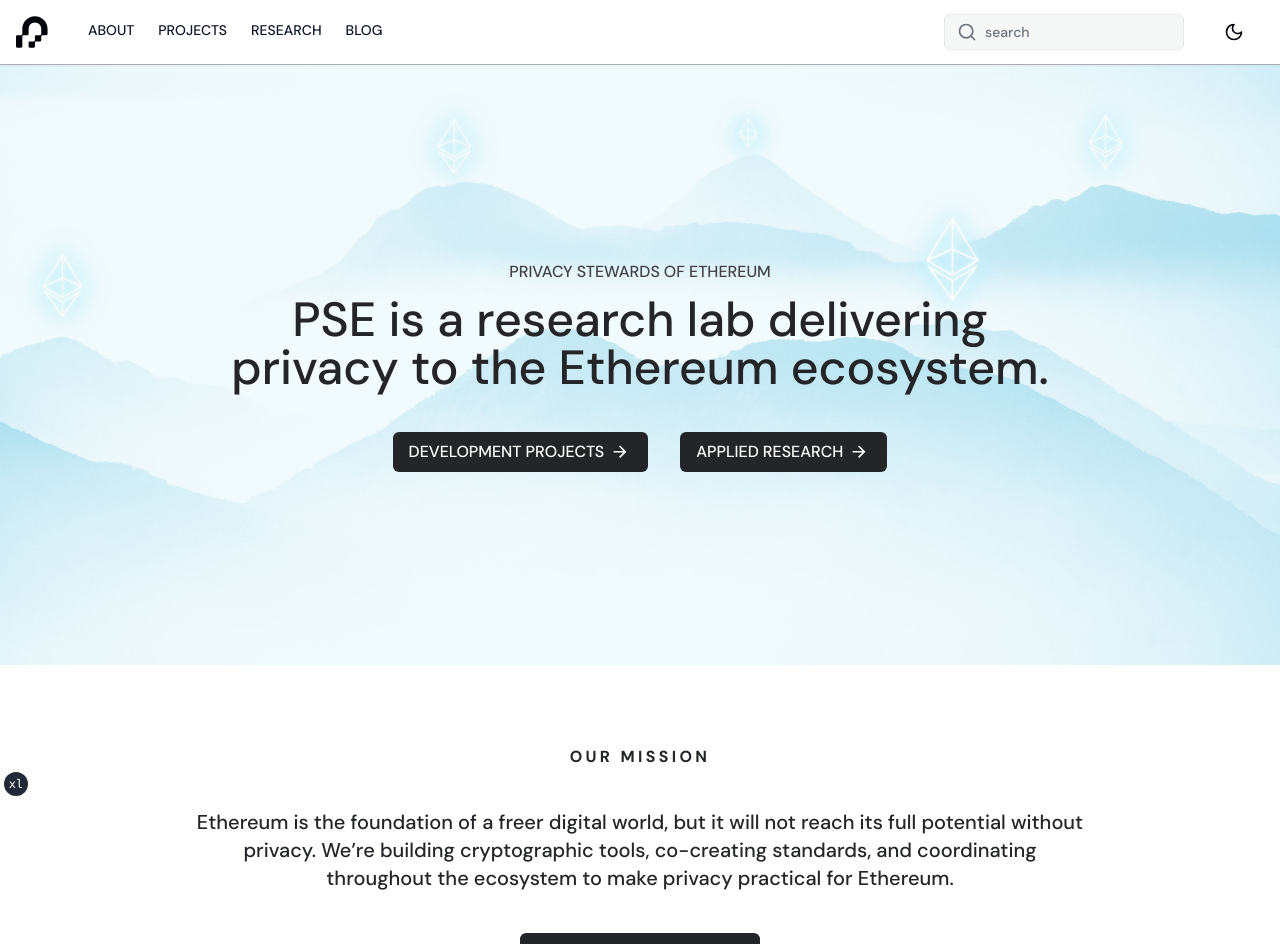
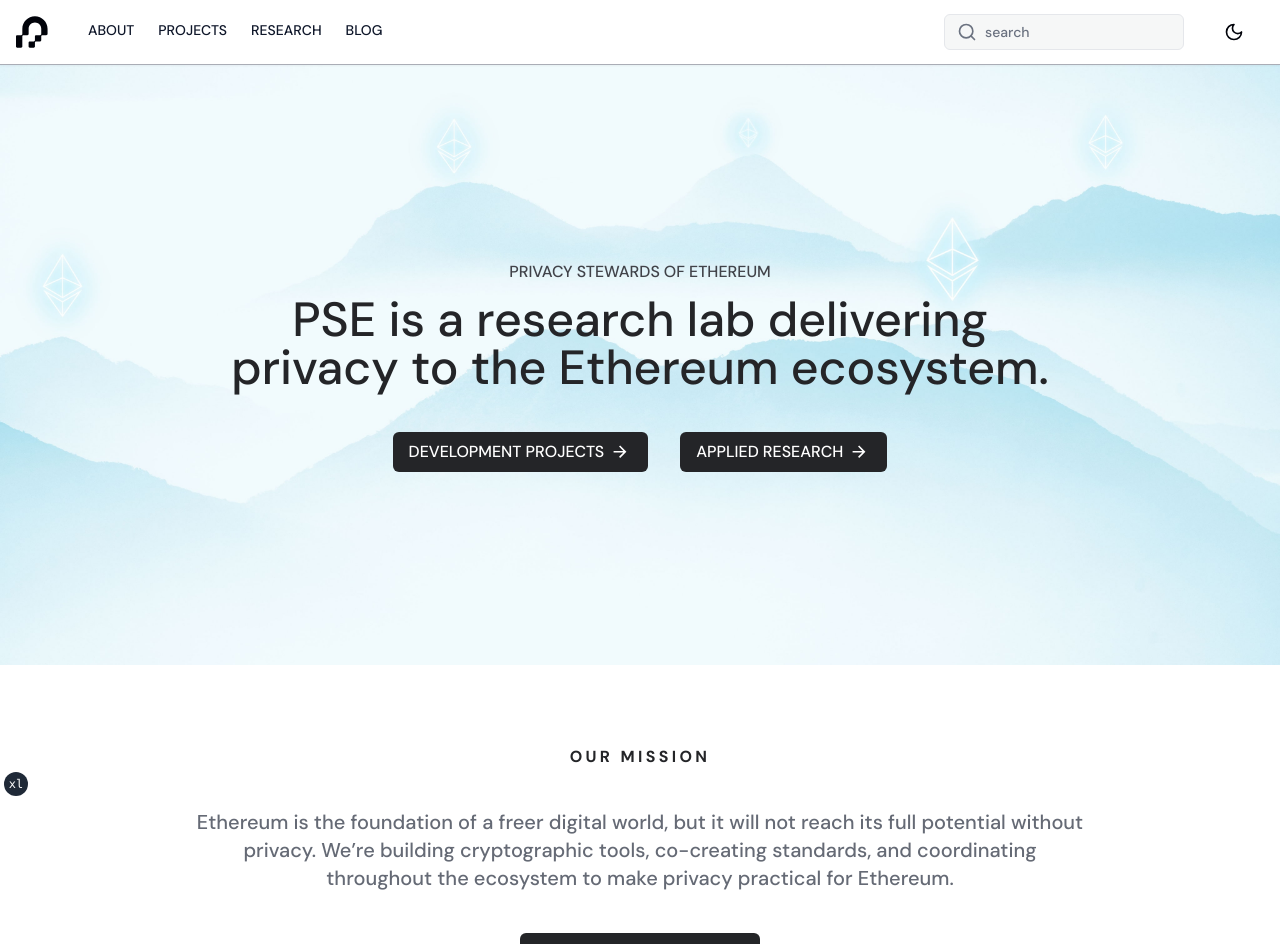
Before and after one commit to privacy-scaling-explorations/pse.dev, a Next.js app: page / in a window 1280 px wide. Shown: the top 944 px of the page. Built offline with nearby package versions, Linux system fonts and the light colour scheme; no server answers.

Commit message:
fix font color

```diff
--- a/app/(pages)/page.tsx
+++ b/app/(pages)/page.tsx
@@ -34,7 +34,7 @@ export default function IndexPage() {
           <span className="dark:text-anakita font-sans text-base text-center text-tuatara-950 dark:text-anakiwa-400 font-bold uppercase tracking-[3.36px]">
             {LABELS.HOMEPAGE.MISSION_TITLE}
           </span>
-          <span className="dark:text-tuatara-100 font-sans text-base lg:text-xl text-center text-tuatara-950 font-medium">
+          <span className="dark:text-tuatara-100 font-sans text-base lg:text-xl text-center text-tuatara-500 font-medium">
             {LABELS.HOMEPAGE.MISSION_DESCRIPTION}
           </span>
           <Link href="/about">
```
